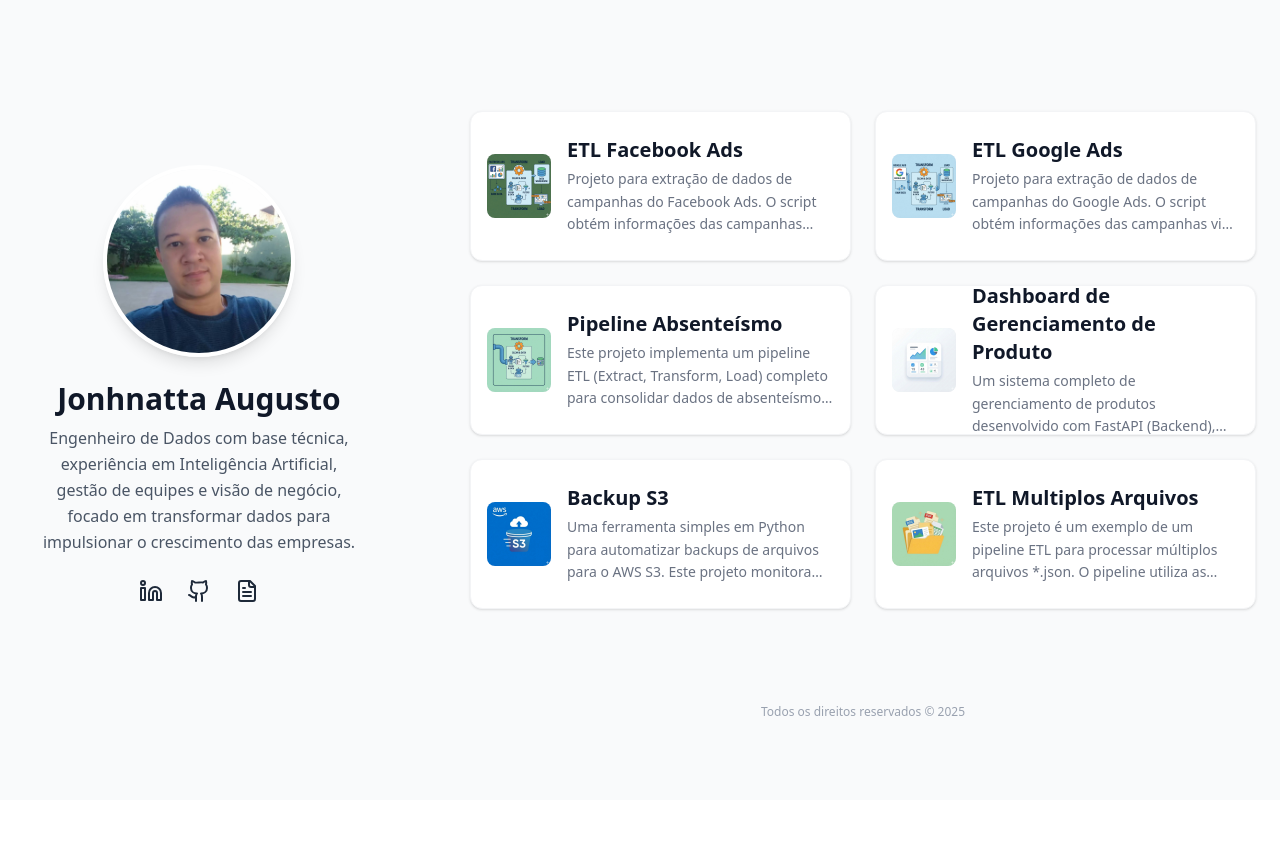
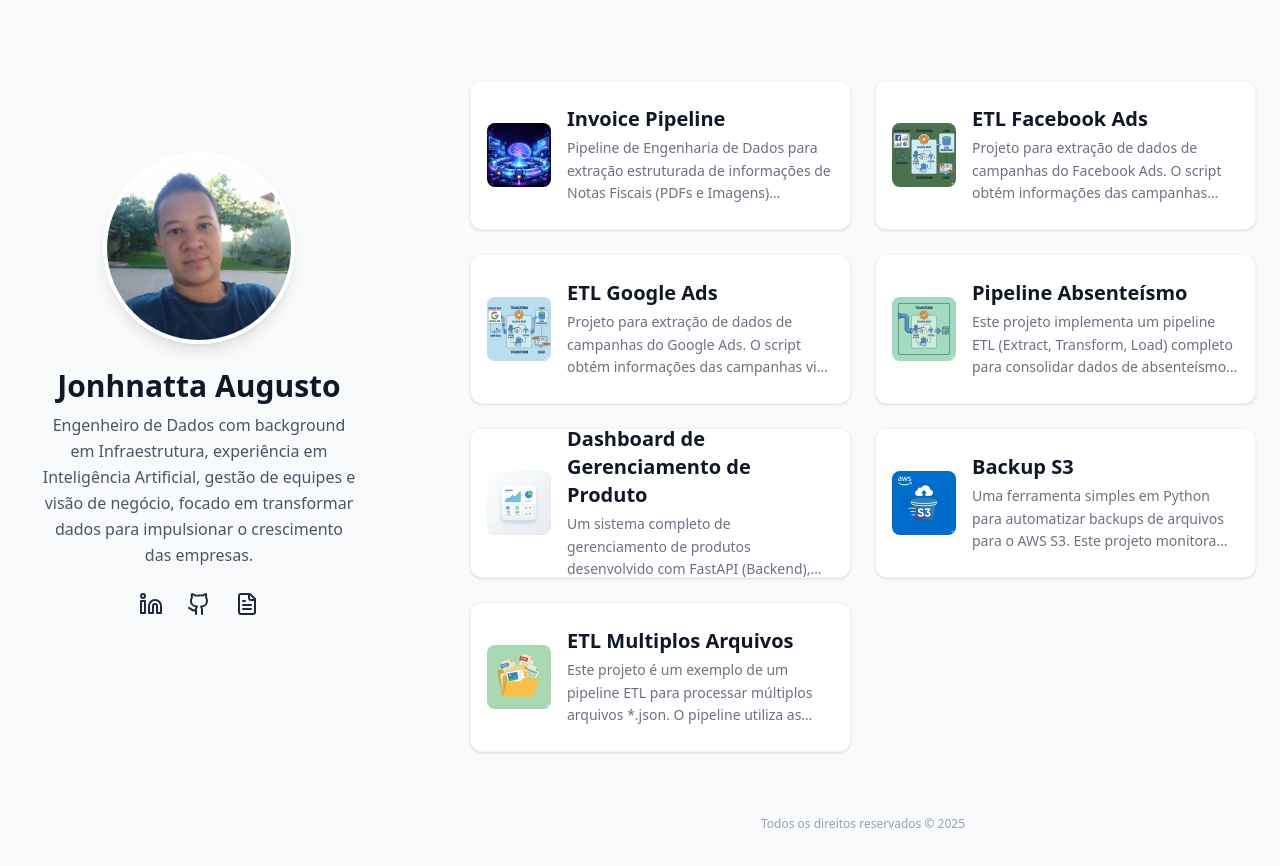
Before and after one commit to jonhnatta/portifolio, a Next.js app: page / in a window 1280 px wide. Shown: the top 866 px of the page. Before the commit the page ends 800 px from the top, so only its background shows below. Built offline with nearby package versions, Linux system fonts and the light colour scheme.

Commit message:
adicionado novo projeto

```diff
--- a/data/portfolio.ts
+++ b/data/portfolio.ts
@@ -2,7 +2,7 @@ import { Profile, Project } from "@/types";
 
 export const profileData: Profile = {
   name: "Jonhnatta Augusto",
-  bio: "Engenheiro de Dados com base técnica, experiência em Inteligência Artificial, gestão de equipes e visão de negócio, focado em transformar dados para impulsionar o crescimento das empresas.",
+  bio: "Engenheiro de Dados com background em Infraestrutura, experiência em Inteligência Artificial, gestão de equipes e visão de negócio, focado em transformar dados para impulsionar o crescimento das empresas.",
   avatarUrl: "/jonhnatta.jpg",
   socialLinks: {
     linkedin: "https://www.linkedin.com/in/jonhnatta/",
@@ -12,6 +12,12 @@ export const profileData: Profile = {
 };
 
 export const projectsData: Project[] = [
+  {
+    title: "Invoice Pipeline",
+    description: "Pipeline de Engenharia de Dados para extração estruturada de informações de Notas Fiscais (PDFs e Imagens) utilizando Inteligência Artificial Generativa.",
+    imageUrl: "/pipeline_ia.png",
+    githubUrl: "https://github.com/jonhnatta/invoice-ia-pipeline"
+  },
   {
     title: "ETL Facebook Ads",
     description: "Projeto para extração de dados de campanhas do Facebook Ads. O script obtém informações das campanhas ativas via API do Facebook e armazena os resultados em um banco de dados PostgreSQL.",
```
Also changed, not shown: public/pipeline_ia.png (added).
